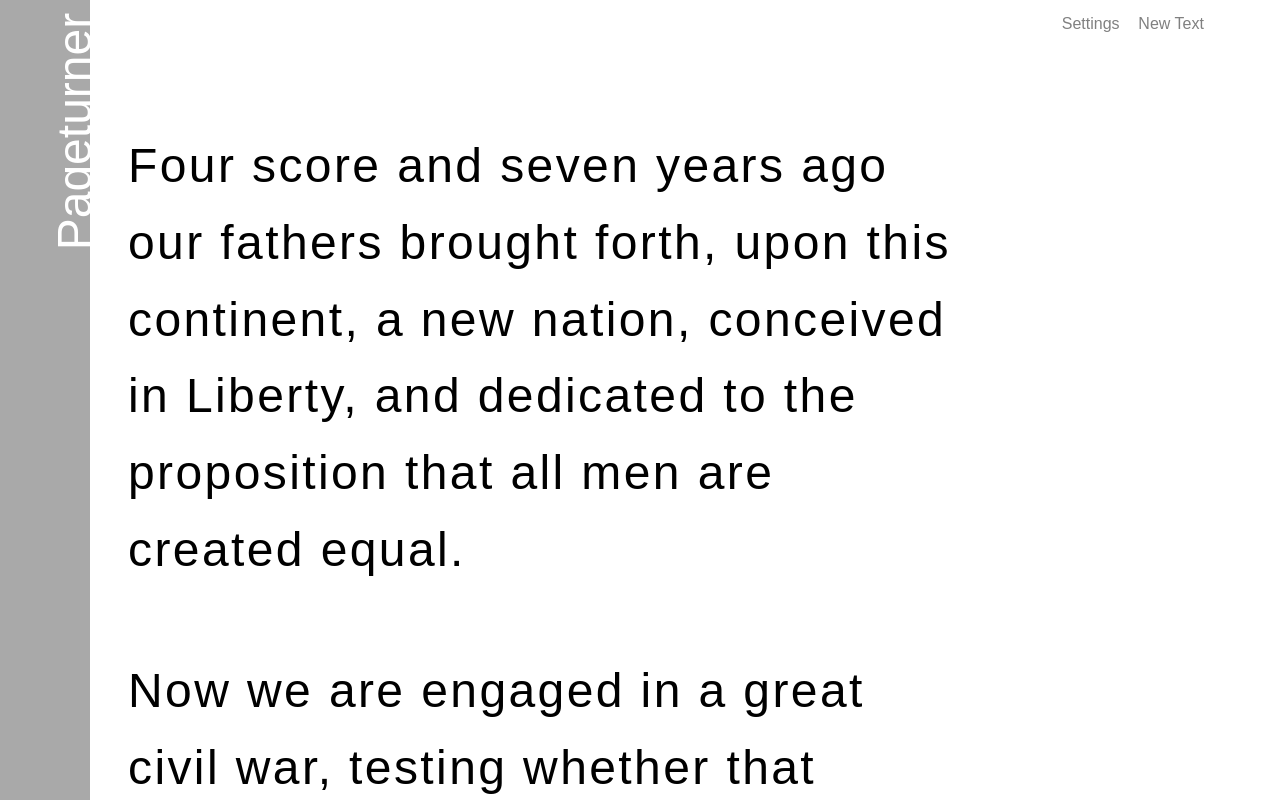
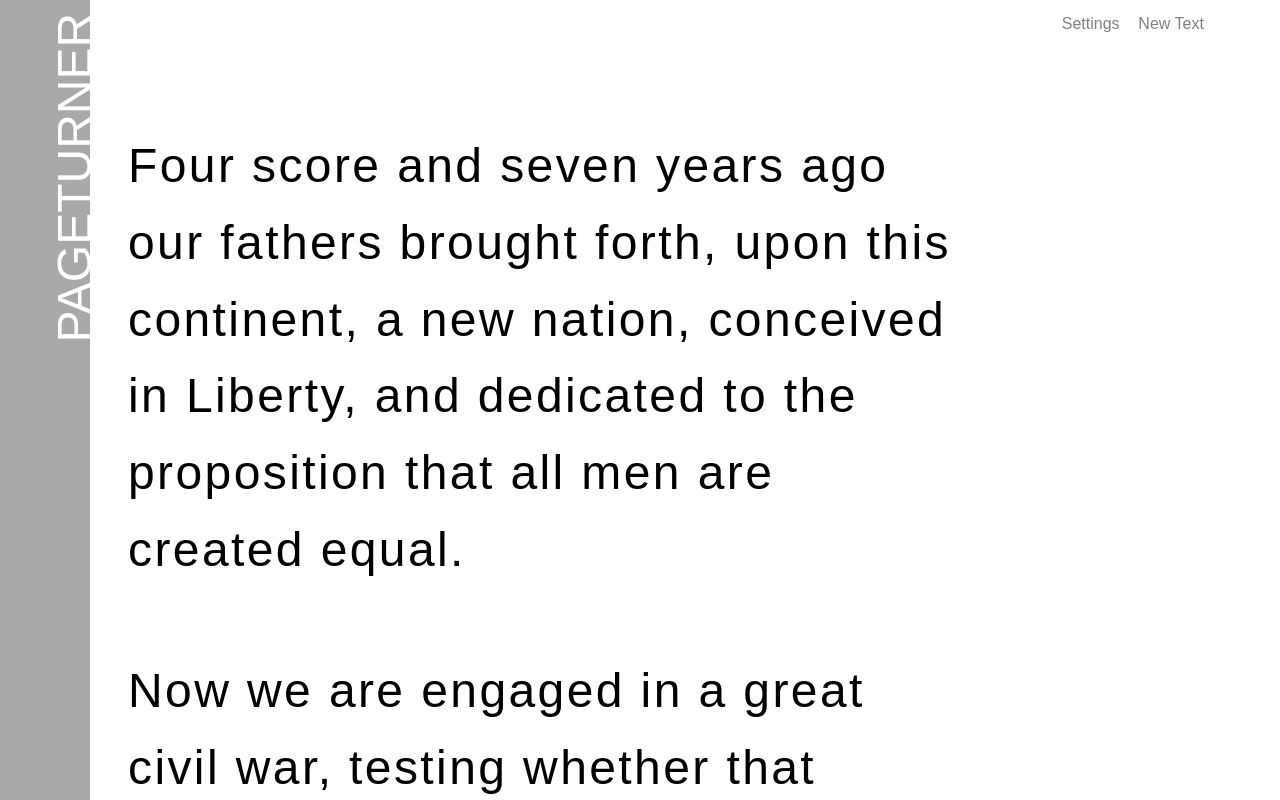
Before and after one commit to tpoulos/pageturner, a plain HTML site: page index.html in a window 1280 px wide. Shown: the top 800 px of the page. Drawn offline with Linux system fonts and the light colour scheme.

Commit message:
fixed capitalization of name

```diff
--- a/index.html
+++ b/index.html
@@ -17,7 +17,7 @@
     <div class="logo-container" id="logo-container">
       <div class="progress-bar"> </div>
       <div class="logo">
-        Pageturner
+        PAGETURNER
       </div>
     </div>
 
```
